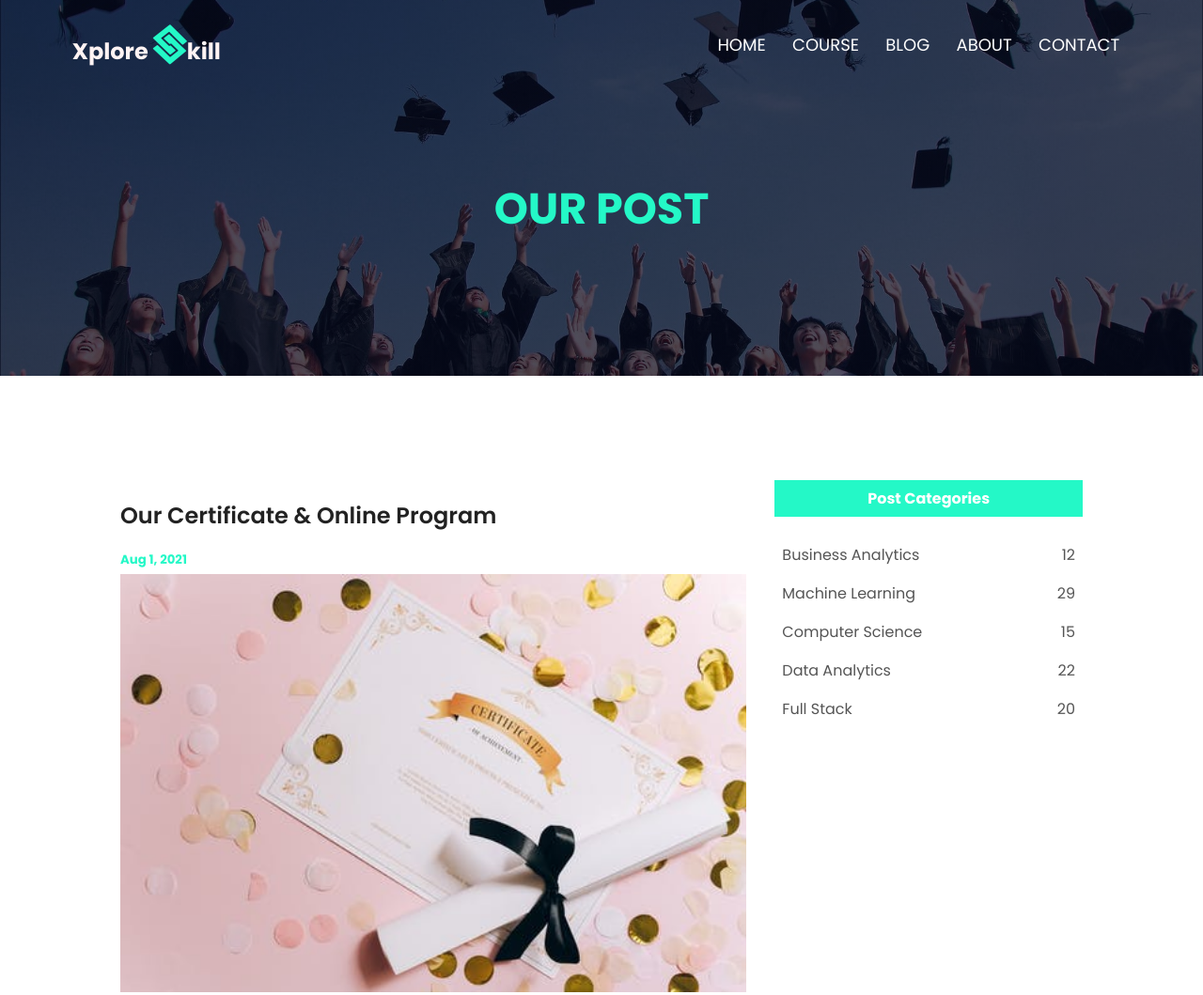
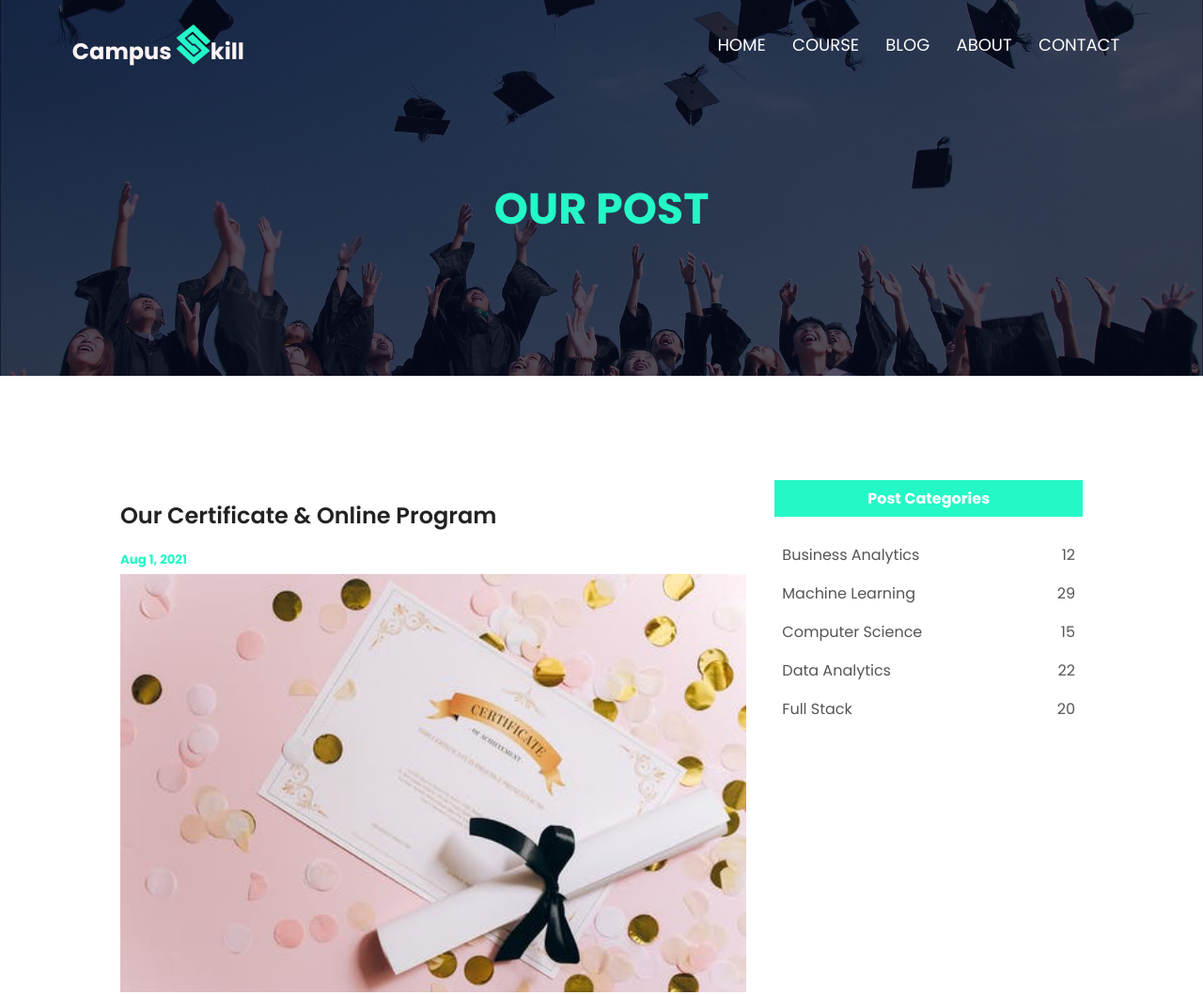
Before and after one commit to SomeshChaneja/skillcampus, a plain HTML site: page CampusSkill/blog.html in a window 1280 px wide. Shown: the top 1059 px of the page at 94% size. Drawn offline with Linux system fonts and the light colour scheme.

Commit message:
Update info

```diff
--- a/CampusSkill/blog.html
+++ b/CampusSkill/blog.html
@@ -5,7 +5,7 @@
     <meta charset="UTF-8">
     <meta http-equiv="X-UA-Compatible" content="IE=edge">
     <meta name="viewport" content="width=device-width, initial-scale=1.0">
-    <title>Xplore Skill - Sagar Developer</title>
+    <title>Campus Skill - Somesh</title>
     <link rel="stylesheet" href="style.css">
     <link rel="stylesheet" href="https://cdnjs.cloudflare.com/ajax/libs/font-awesome/5.15.3/css/all.min.css">
     <link rel="stylesheet"
@@ -15,7 +15,7 @@
 <body>
     <section class="Sub-header">
         <nav>
-            <a href="index.html" class="logo">Xplore
+            <a href="index.html" class="logo">Campus
                 <i class="fab fa-staylinked"></i>kill
             </a>
             <div class="nav-links" id="navLinks">
```
